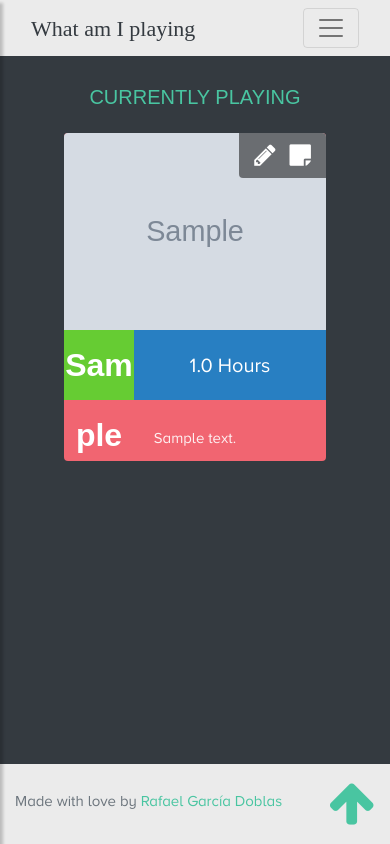
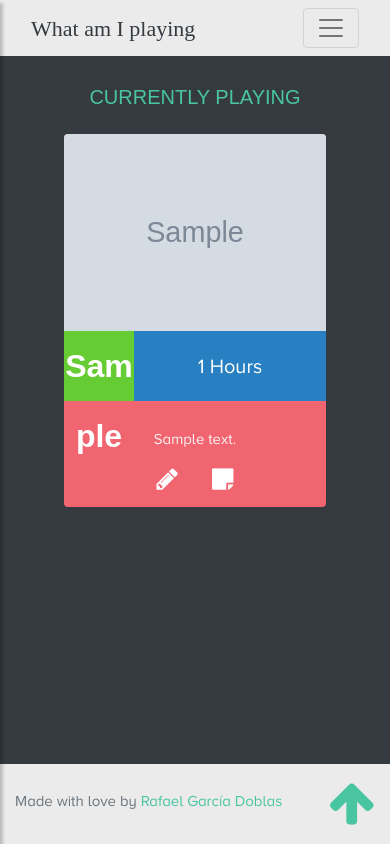
Before and after one commit to rafamalaga86/waip, a Django app: page /games/all/ in a window 390 px wide. Run offline with Django 3.2, Linux system fonts and the light colour scheme; a user stored in the database is signed in; tables that the repository leaves empty hold one stand-in row (values such as "Sample post"); grey boxes marked "Sample" are stand-in pictures; some libraries are stand-ins or nearby versions; some web fonts are replaced.

Commit message:
Fixed form validation  Buttons for mobile versions  No trailing zeroes in hours with decimals

```diff
--- a/games/forms.py
+++ b/games/forms.py
@@ -28,8 +28,9 @@ class GameForm(forms.ModelForm):
         # self.__class__.__name__
 
     def clean_name(self):
-        if Game.objects.filter(user=self.user_id, name=self.cleaned_data.get('name')).count():
+        if Game.objects.exclude(id=self.instance.id).filter(user=self.user_id, name=self.cleaned_data.get('name')).count():
             raise ValidationError(_('You already have a game with this name'))
+        return self.cleaned_data.get('name')
 
     def clean(self):
         if self.cleaned_data.get('beaten') and not self.cleaned_data.get('stopped_playing_at'):
--- a/games/templatetags/math_tags.py
+++ b/games/templatetags/math_tags.py
@@ -6,3 +6,8 @@ register = template.Library()
 @register.filter
 def mod(num, val):
     return num % val
+
+
+@register.filter
+def trim_trailing_zeroes(num):
+    return ('%f' % num).rstrip('0').rstrip('.') if isinstance(num, float) else None
--- a/games/views.py
+++ b/games/views.py
@@ -81,7 +81,6 @@ def add_game(request):
 @login_required
 def modify_game(request, game_id):
     game = get_object_or_404(Game, id=game_id)
-
     # Permission check
     if game.user.id != request.user.id:
         return HttpResponseForbidden(_('Don\'t be sneaky, you don\'t have permission over this game'))
--- a/templates/game-grid.html
+++ b/templates/game-grid.html
@@ -17,34 +17,12 @@
         {% endif %}
       </h2>
     </section>
-  </div>
     <section class="grid">
       {% for game in games %}
         <div class="card card-{{ game.id }} card-bg-{{ game.id|mod:7 }} {{ game.notes|yesno:',without-notes' }}" data-game-id="{{ game.id }}" data-game-name="{{ game.name }}">
           <img class="card-imgCover" src="{{ game.cover_url }}" alt="{{ game.name }} Cover">
-        <div class="card-imgOverlay">
-          {% if not game.stopped_playing_at %}
-            <div class="action-finish-game" data-beaten="1" data-toggle="tooltip" data-placement="bottom" title="You have beaten this game!">
-              <i class="fa fa-check" aria-hidden="true"></i>
-            </div>
-            <div class="action-finish-game" data-beaten="" data-toggle="tooltip" data-placement="bottom" title="You stopped playing this game. But did not beat it, just tried.">
-              <i class="fa fa-thumbs-o-down" aria-hidden="true"></i>
-            </div>
-          {% endif %}
-          <a href="{% url 'modify_game' game.id %}" data-toggle="tooltip" data-placement="bottom" title="Edit game">
-            <i class="fa fa-pencil" aria-hidden="true"></i>
-          </a>
-          {% if request.user.is_authenticated %}
-            <div class="action-add-note" data-toggle="tooltip" data-placement="bottom" title="Add note">
-              <i class="fa fa-sticky-note" aria-hidden="true"></i>
-            </div>
-          {% else%}
-            <a href="/login" data-toggle="tooltip" data-placement="bottom" title="Add note">
-              <i class="fa fa-sticky-note" aria-hidden="true"></i>
-            </a>
-          {% endif %}
-
-
+          <div class="card-imgOverlay card-button-bar">
+            {% include "parts/card-button-bar.html" %}
           </div>
           <div class="card-scores d-flex">
             {% if game.metacritic_score %}
@@ -53,7 +31,7 @@
               </div>
             {% endif %}
             <div class="score-hltb_length {{ game.metacritic_score|yesno:',full' }}">
-            {{ game.hltb_length|default_if_none:'Unknown!' }}
+              {{ game.hltb_length|trim_trailing_zeroes|default_if_none:'Unknown!' }}
               {{ game.hltb_length|yesno:'Hours,' }}
             </div>
           </div>
@@ -65,12 +43,15 @@
               <p class="card-text">{{ note.text }}</p>
             {% endfor %}
           </div>
+          <div class="card-button-bar card-bottom-bar">
+            {% include "parts/card-button-bar.html" %}
+          </div>
         </div>
       {% empty %}
         <div class="container">
           <span>Sorry, we did not find any game. Quickly, add a game! :)</span>
         </div>
       {% endfor %}
-
     </section>
+  </div>
 {% endblock %}
--- /dev/null
+++ b/templates/parts/card-button-bar.html
@@ -0,0 +1,20 @@
+{% if not game.stopped_playing_at %}
+  <div class="action-finish-game action-container" data-beaten="1" data-toggle="tooltip" data-placement="bottom" title="You have beaten this game!">
+    <i class="fa fa-check" aria-hidden="true"></i>
+  </div>
+  <div class="action-finish-game action-container" data-beaten="" data-toggle="tooltip" data-placement="bottom" title="You stopped playing this game. But did not beat it, just tried.">
+    <i class="fa fa-thumbs-o-down" aria-hidden="true"></i>
+  </div>
+{% endif %}
+<a class="action-container" href="{% url 'modify_game' game.id %}" data-toggle="tooltip" data-placement="bottom" title="Edit game">
+  <i class="fa fa-pencil" aria-hidden="true"></i>
+</a>
+{% if request.user.is_authenticated %}
+  <div class="action-add-note action-container" data-toggle="tooltip" data-placement="bottom" title="Add note">
+    <i class="fa fa-sticky-note" aria-hidden="true"></i>
+  </div>
+{% else%}
+  <a class="action-container" href="/login" data-toggle="tooltip" data-placement="bottom" title="Add note">
+    <i class="fa fa-sticky-note" aria-hidden="true"></i>
+  </a>
+{% endif %}
--- a/todo.txt
+++ b/todo.txt
@@ -3,4 +3,5 @@ Implement a search
 el prologo del resident no tiene sentido
 
 mejorar la versión móvil
-Corregir el fondo que aparece despues del footer cuando el height del viewport es chico
+quitar el .0 que sale en las horas
+poner los botones debajo en móvil
--- a/waip/static/styles.css
+++ b/waip/static/styles.css
@@ -315,6 +315,7 @@ main {
 
 .card-imgOverlay {
   padding: 5px 10px;
+  visibility: hidden;
   background: rgba(0, 0, 0, 0.5);
   border-radius: 0 0 0 4px;
   position: absolute;
@@ -322,12 +323,17 @@ main {
   right: 0;
 }
 
-.card-imgOverlay div {
+.card:hover .card-imgOverlay{
+  visibility: visible;
+}
+
+
+.card-button-bar .action-container {
   display: inline;
   cursor: pointer;
 }
 
-.card-imgOverlay i {
+.card-button-bar i {
   margin: 5px;
   font-size: 25px;
   color: white;
@@ -336,8 +342,6 @@ main {
 .card .btn {
   background-color: var(--blue);
 }
-
-.card-scores {}
 
 .score-metacritic_score {
   font-family: Arial,Helvetica,sans-serif;
@@ -386,6 +390,14 @@ main {
 
 .card-gameTitle.alone {
   margin-bottom: 0;
+}
+
+.card-bottom-bar {
+  padding: 0 0 10px;
+}
+
+.card-bottom-bar .action-container{
+  margin: 0 10px;
 }
 
 footer {
@@ -455,7 +467,7 @@ section.title {
 }
 
 section.title.small {
-  margin: 4px 0 24px;
+  margin: 4px 0 25px;
 }
 
 section.title h1, section.title h2 {
@@ -534,6 +546,13 @@ h2 .year{
   margin-bottom: 0;
 }
 
+/* Media query for devices able to HOVER (devices with mouse) */
+@media not all and (hover: none) {
+  .card-bottom-bar {
+    display: none;
+  }
+}
+
 @media (min-width: 768px) {
   .navbar-brand {
     font-size: 27px;
@@ -542,14 +561,6 @@ h2 .year{
 
 
 @media (min-width: 992px) {
-  .card .card-imgOverlay{
-    visibility: hidden;
-  }
-
-  .card:hover .card-imgOverlay{
-    visibility: visible;
-  }
-
   .ul-login.desktop {
     display: flex !important;
   }
```
Lines whose indentation alone changed are shown as unchanged.
